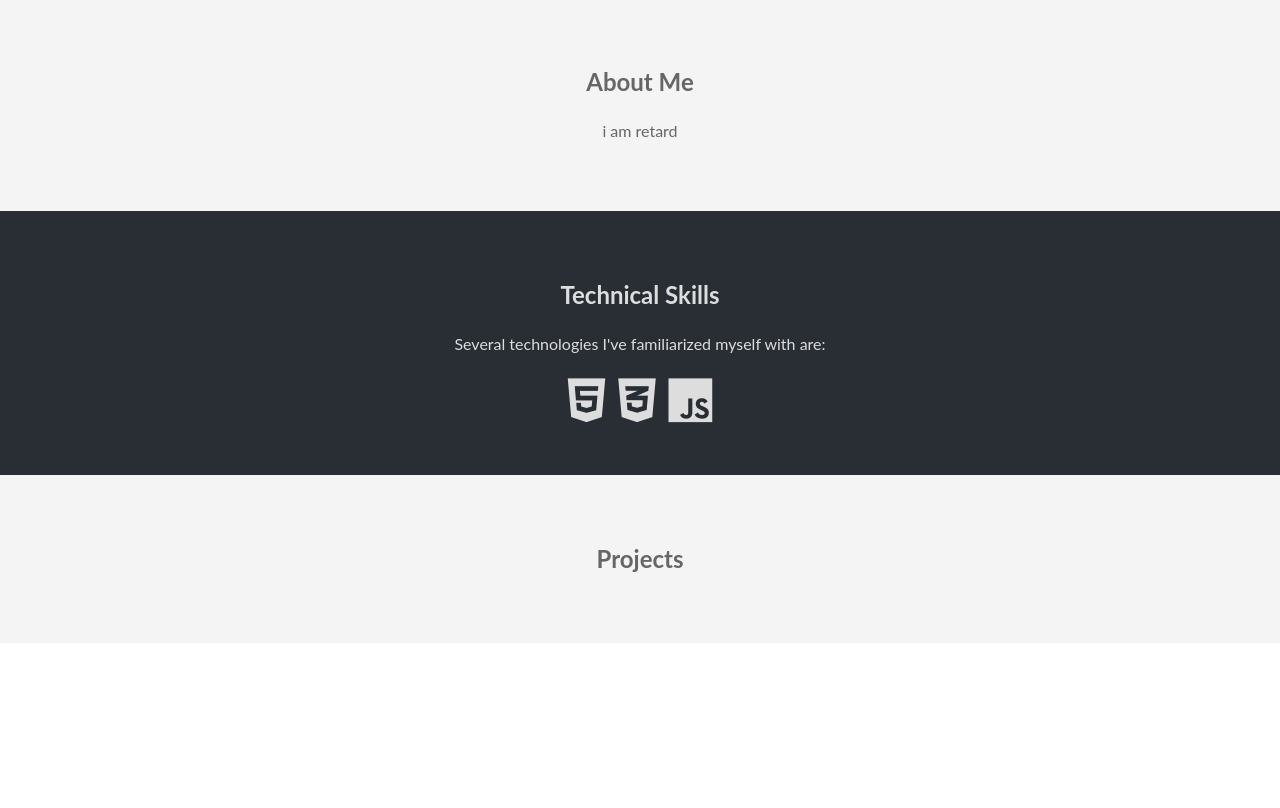
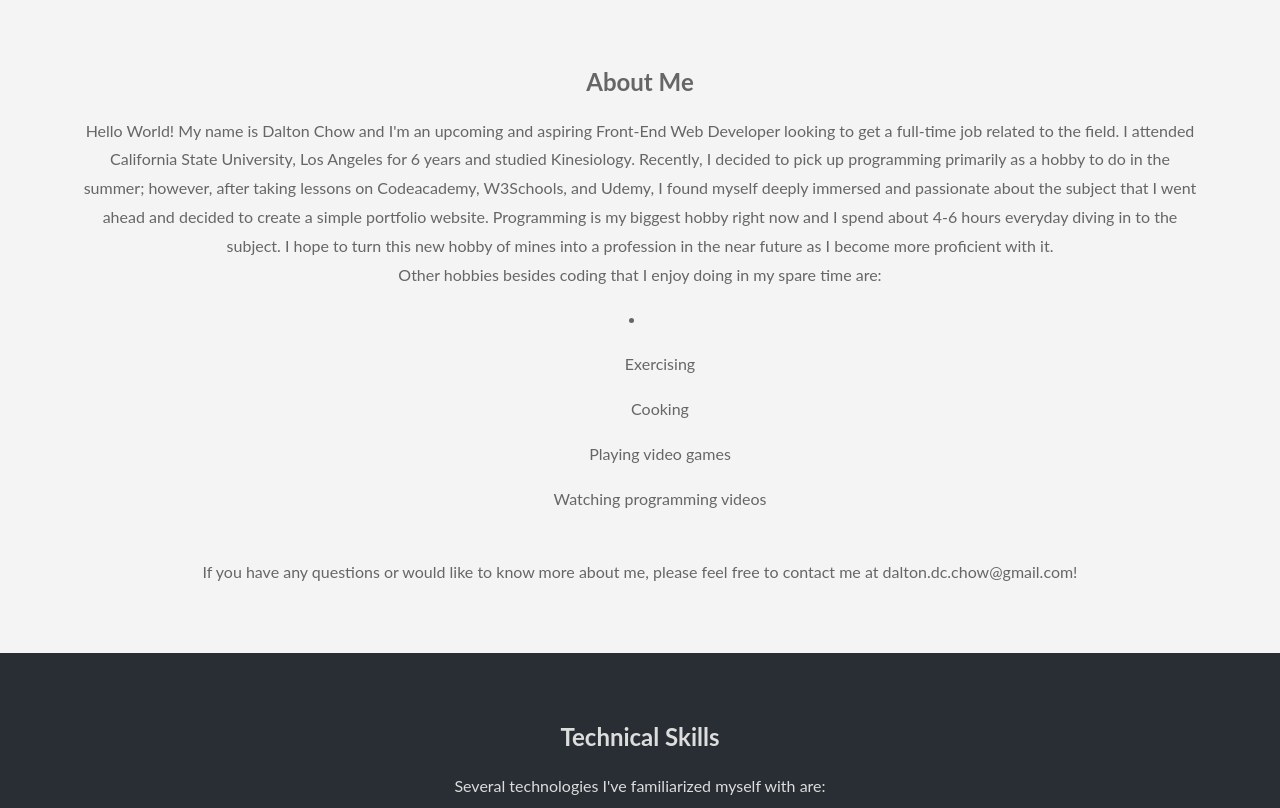
Before and after one commit to DaltonChow/DaltonChow.github.io, a plain HTML site: page index.html in a window 1280 px wide. Shown: the part 802-1610 px from the top of the page. Before the commit the page ends 1445 px from the top, so only its background shows below. Drawn offline with Linux system fonts and the light colour scheme.

Commit message:
Update index.html

```diff
--- a/index.html
+++ b/index.html
@@ -26,7 +26,20 @@
   <section class="section section-light">
     <h2>About Me</h2>
     <p>
-    i am retard
+    Hello World! My name is Dalton Chow and I'm an upcoming and aspiring Front-End Web Developer looking to get a full-time job related to the field. I attended California
+      State University, Los Angeles for 6 years and studied Kinesiology. Recently, I decided to pick up programming primarily as a hobby to do in the summer; however, after
+      taking lessons on Codeacademy, W3Schools, and Udemy, I found myself deeply immersed and passionate about the subject that I went ahead and decided to create a simple
+      portfolio website. Programming is my biggest hobby right now and I spend about 4-6 hours everyday diving in to the subject. I hope to turn this new hobby of mines into
+      a profession in the near future as I become more proficient with it.<br>
+    Other hobbies besides coding that I enjoy doing in my spare time are:
+      <li>
+        <ul>Exercising</ul>
+        <ul>Cooking</ul>
+        <ul>Playing video games</ul>
+        <ul>Watching programming videos</ul>
+      </li>
+      <br>
+      If you have any questions or would like to know more about me, please feel free to contact me at dalton.dc.chow@gmail.com!
     </p>
   </section>
 
```
